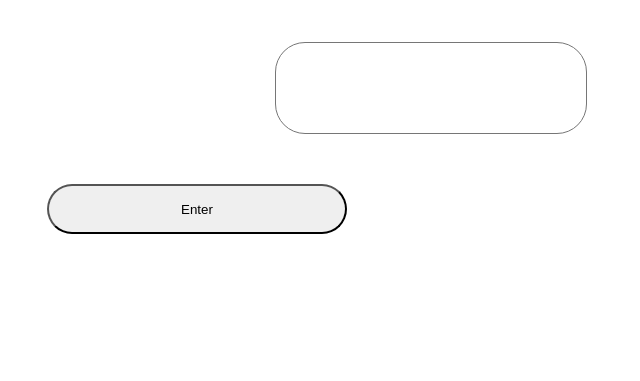
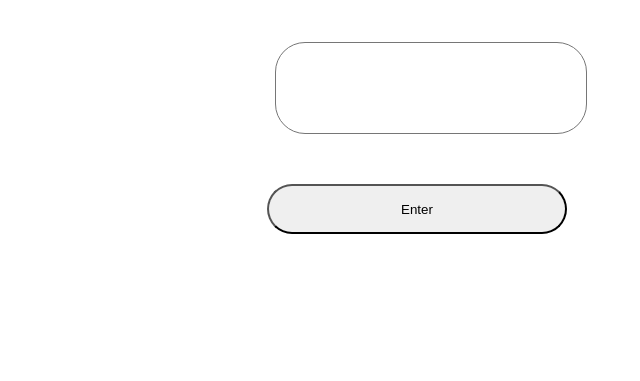
Before and after one commit to BadDreams34/Findboatman, a plain HTML site: page requestsend.html in a window 1280 px wide. Shown: the part 216-597 px from the top of the page, without its empty margins (233-873 px from the left). Drawn offline with Linux system fonts and the light colour scheme.

Commit message:
Update requestend.css

```diff
--- a/requestend.css
+++ b/requestend.css
@@ -19,7 +19,7 @@ div {
 }
 #Ok {
     width: 300px;
-    margin-left: -420px;
+    margin-left: 20px;
     height: 50px;
     margin-top: 50px;
     align-self:center;
```
